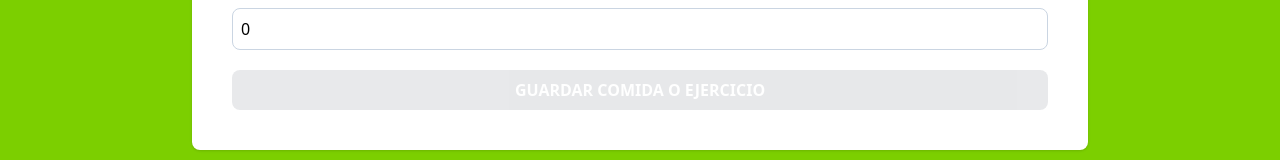
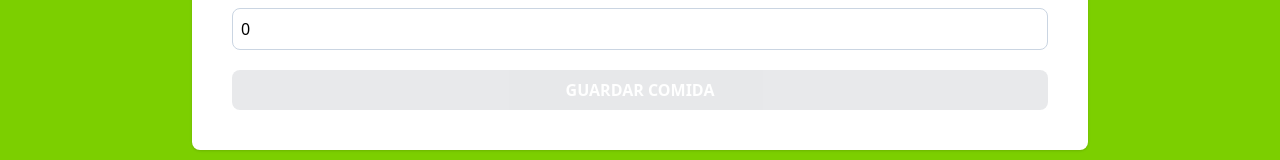
Before and after one commit to juancmdev/calories_tracker_react, a React (Vite) app: page / in a window 1280 px wide. Shown: the part 396-556 px from the top of the page. Built offline with nearby package versions, Linux system fonts and the light colour scheme.

Commit message:
Update Form.tsx

```diff
--- a/src/components/Form.tsx
+++ b/src/components/Form.tsx
@@ -76,7 +76,7 @@ export default function Form() {
       <input
         type="submit"
         className="bg-gray-800 hover:bg-gray-900 w-full p-2 font-bold uppercase text-white cursor-pointer rounded-lg disabled:opacity-10"
-        value="Guardar comida o ejercicio"
+        value={activity.category === 1 ? "Guardar comida" : "Guardar ejercicio"}
         disabled={!isValidActivity()}
       />
     </form>
```
